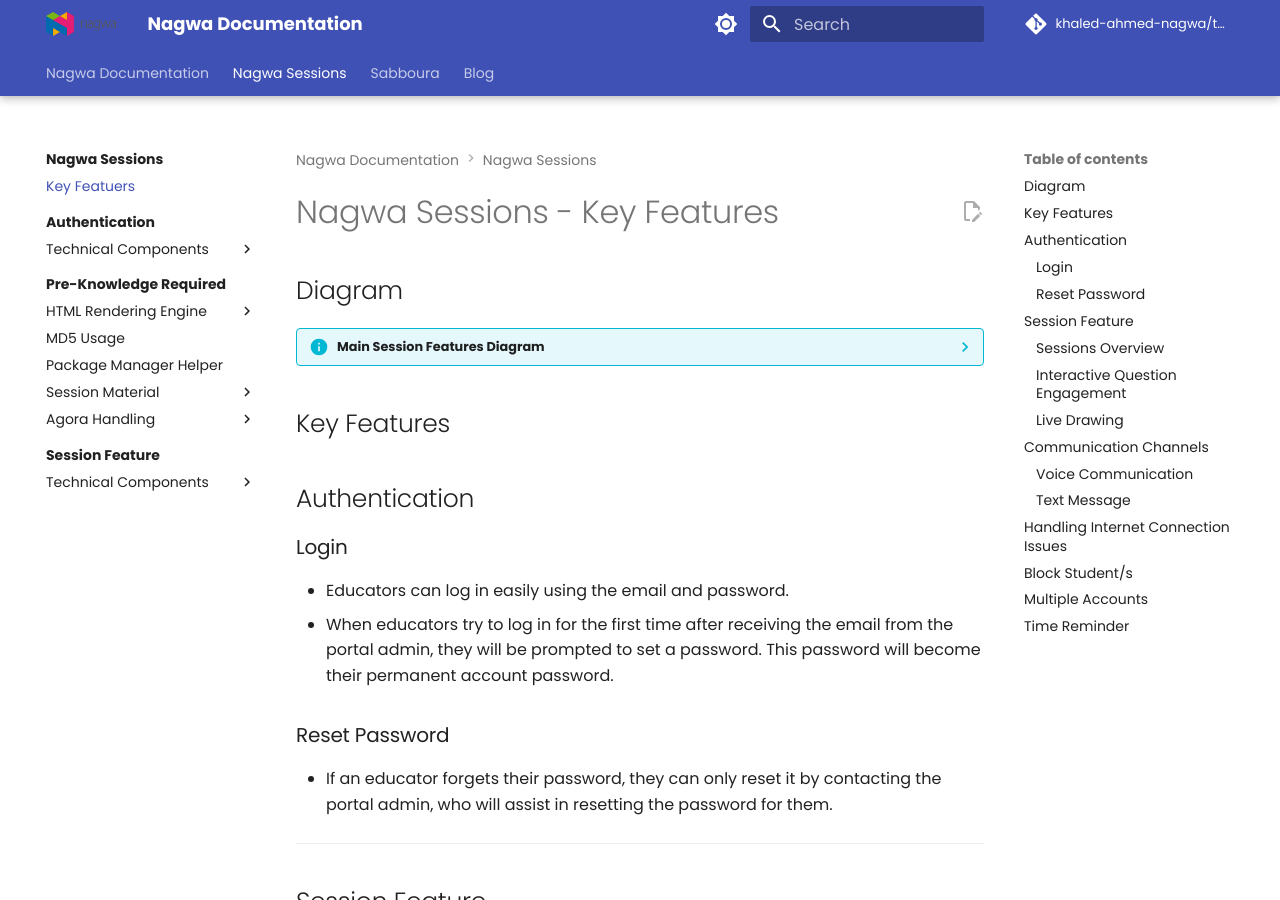
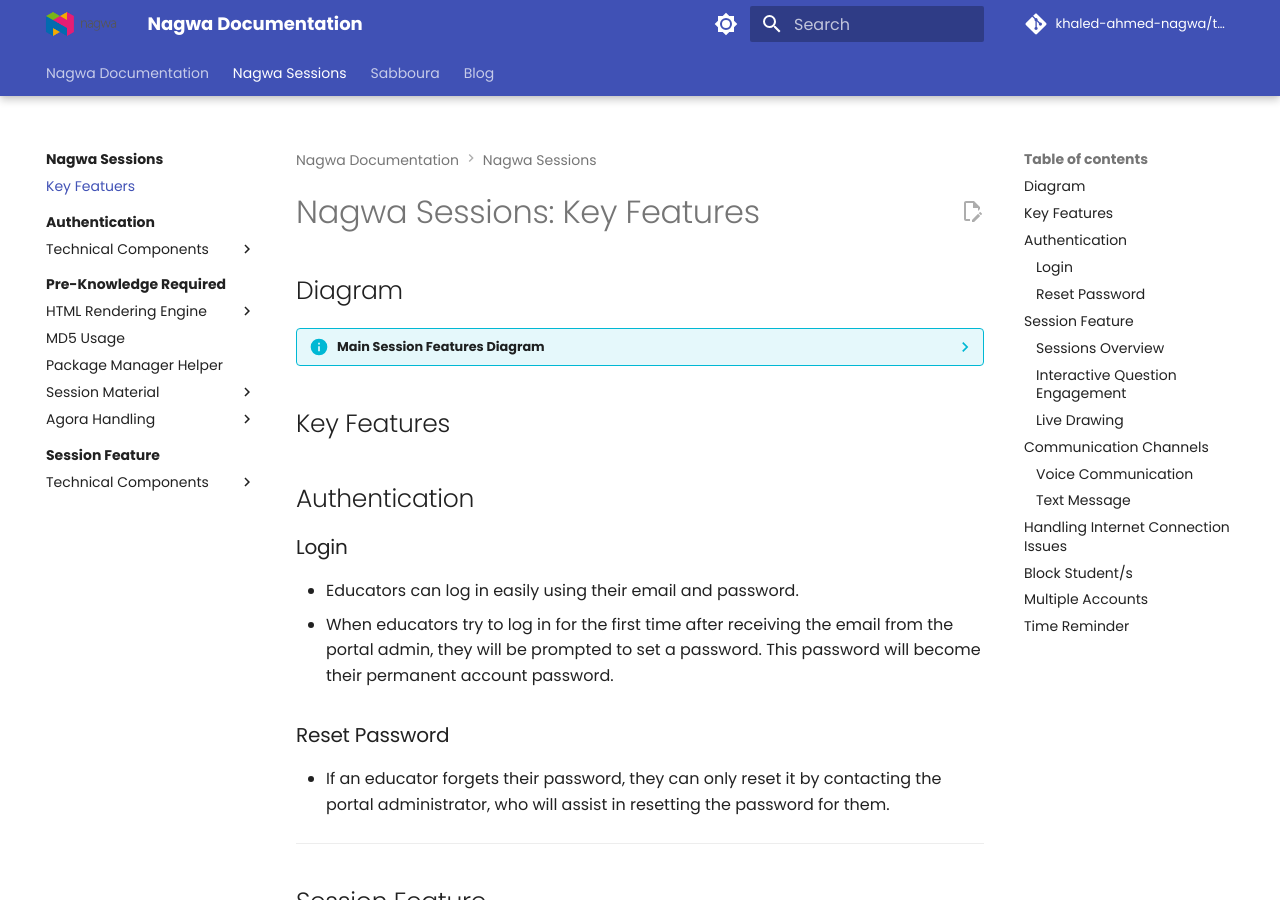
Before and after one commit to khaled-ahmed-nagwa/testingmkdoc, an MkDocs documentation site: the page built from docs/nagwa_sessions/key_features.md, in a window 1280 px wide and 900 px high. Built offline with MkDocs 1.6.1 and Material for MkDocs 9.7.7, drawn with Linux system fonts in a browser that asks for light colours; comment, search, counter and statistics services are not loaded; some of the changed text lies outside the part shown.

Commit message:
Update key_features.md

```diff
--- a/docs/nagwa_sessions/key_features.md
+++ b/docs/nagwa_sessions/key_features.md
@@ -1,4 +1,4 @@
-# Nagwa Sessions - Key Features
+# Nagwa Sessions: Key Features
 
 ## Diagram
 
@@ -12,12 +12,12 @@
 
 ### Login
 
-- Educators can log in easily using the email and password.
+- Educators can log in easily using their email and password.
 - When educators try to log in for the first time after receiving the email from the portal admin, they will be prompted to set a password. This password will become their permanent account password.
 
 ### Reset Password
 
-- If an educator forgets their password, they can only reset it by contacting the portal admin, who will assist in resetting the password for them.
+- If an educator forgets their password, they can only reset it by contacting the portal administrator, who will assist in resetting the password for them.
 
 ----------------------------------
 
@@ -93,4 +93,4 @@
 ----------------------------------
 ## Time Reminder
 
-Educators can view a timer that displays the session duration, indicating the time since the session started. As the session approaches its end (last hour), the timer turns into a red  timer, and starts indicating the remaining time.
+Educators can view a timer that displays the session duration, indicating the time since the session started. As the session approaches its end (last hour), the timer turns into a red timer and starts indicating the remaining time.
```
